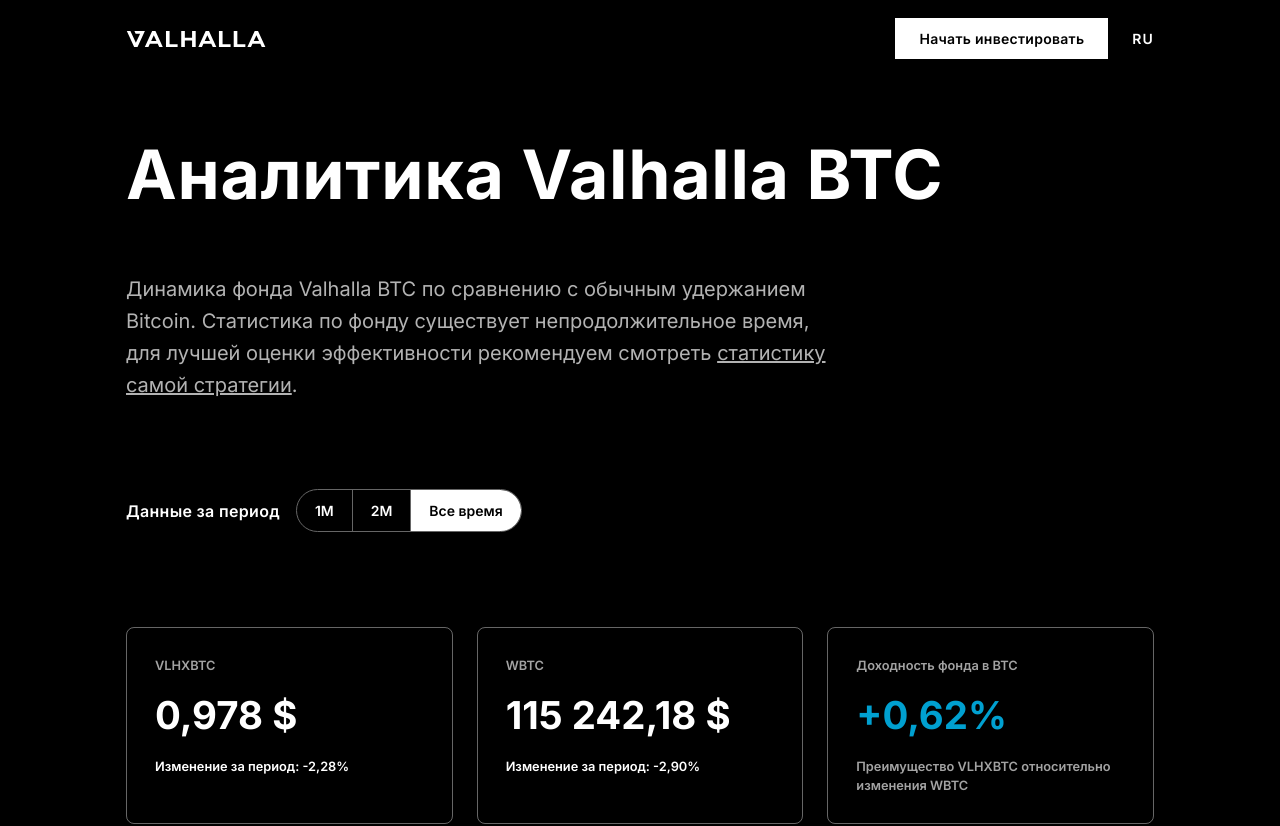
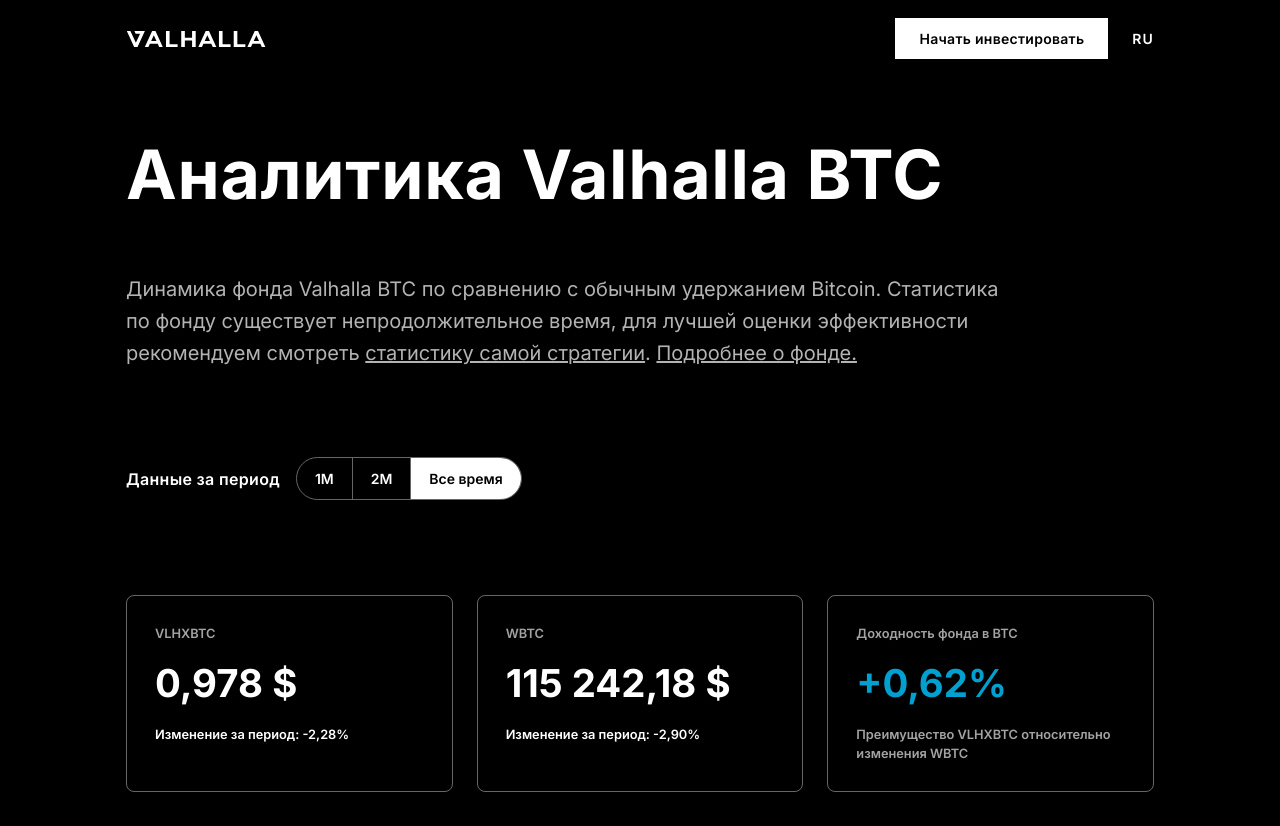
Before and after one commit to denissilantev64/VLHXBTC-dashboard, a React (Vite) app: page / in a window 1280 px wide. Shown: the top 826 px of the page. Built offline with nearby package versions, Linux system fonts and the light colour scheme.

Commit message:
Update header link and description

```diff
--- a/src/components/Header/Header.tsx
+++ b/src/components/Header/Header.tsx
@@ -29,7 +29,7 @@
   return (
     <header className="top-bar">
       <div className="header-nav">
-        <a className="logo-link" href={baseHref} aria-label="Valhalla home">
+        <a className="logo-link" href="https://vlhx.io" aria-label="Valhalla home">
           <img src={`${baseHref}logo.svg`} alt="Valhalla" />
         </a>
         <div className="header-actions">
@@ -66,6 +66,15 @@
               {translation.description.linkText}
             </a>
             {translation.description.afterLink ?? ''}
+            {translation.description.additionalLink ? (
+              <a
+                href={translation.description.additionalLink.url}
+                target="_blank"
+                rel="noopener noreferrer"
+              >
+                {translation.description.additionalLink.text}
+              </a>
+            ) : null}
           </p>
         )}
       </div>
--- a/src/i18n.ts
+++ b/src/i18n.ts
@@ -7,7 +7,11 @@
       linkText: 'статистику самой стратегии',
       linkUrl:
         'https://dune.com/gmx-io/v2-lp-dashboard?benchmark_e87f66=&period_e52e23=all-time&pool_efd2e5=gm+arbitrum+BTC%2FUSD+%5BWBTC.b-USDC%5D',
-      afterLink: '.',
+      afterLink: '. ',
+      additionalLink: {
+        text: 'Подробнее о фонде.',
+        url: 'https://vlhx.io',
+      },
     },
     footer: {
       blockchainNotice: 'Метрики формируются на основе on-chain данных сети Arbitrum и обновляются ежедневно.',
--- a/src/styles/global.css
+++ b/src/styles/global.css
@@ -120,7 +120,7 @@
 
 .description {
   margin: 24px 0;
-  max-width: min(100%, 720px);
+  max-width: min(100%, 880px);
   color: #b3b3b3;
   font-size: clamp(1rem, 1.8vw, 1.25rem);
   line-height: 1.6;
```
